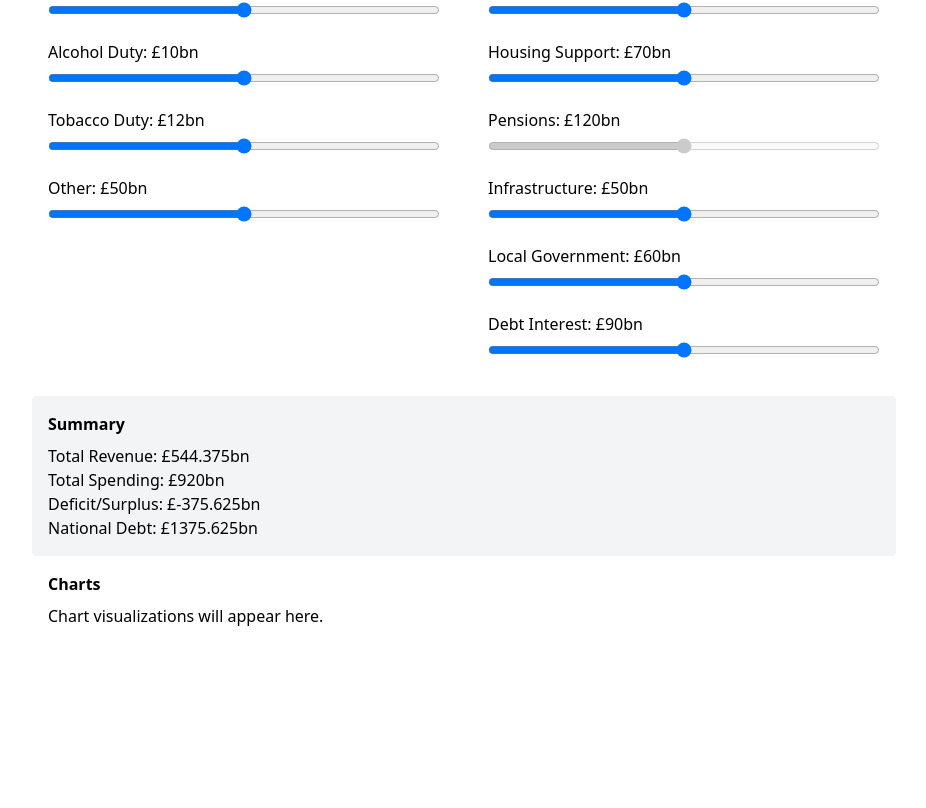
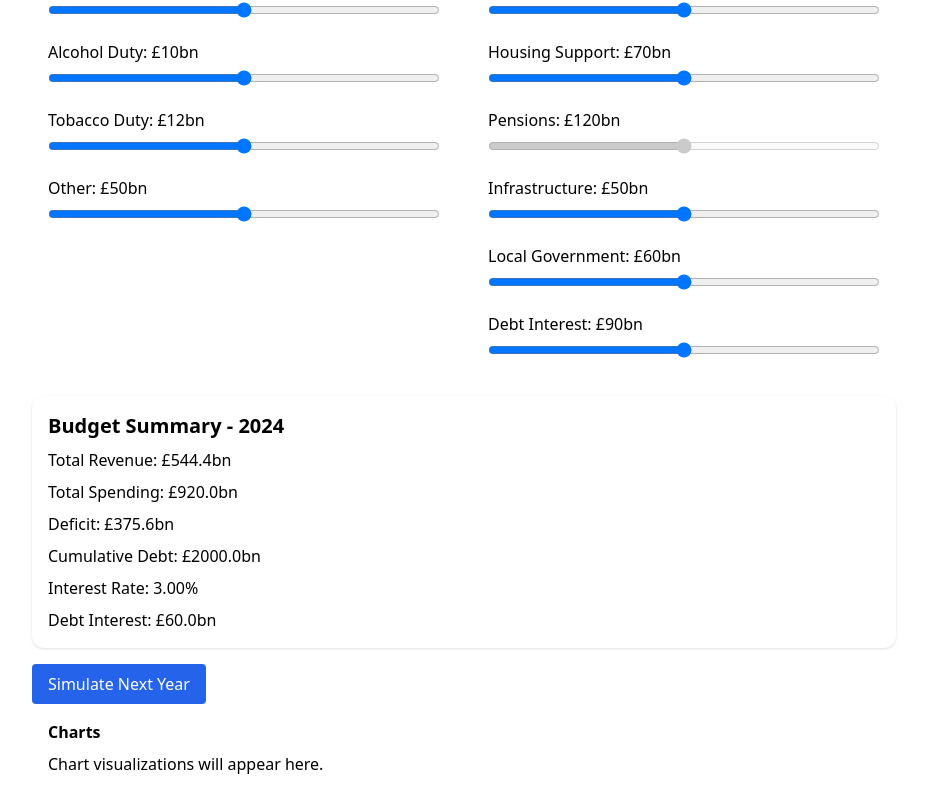
Before and after one commit to kevprice/fiscal-simulation-uk, a React (Vite) app: page / in a window 1280 px wide. Shown: the part 412-1220 px from the top of the page, without its empty margins (176-1102 px from the left). Before the commit the page ends 1072 px from the top, so only its background shows below. Built offline with nearby package versions, Linux system fonts and the light colour scheme.

Commit message:
Add future year simulation with debt compounding

```diff
--- a/src/App.jsx
+++ b/src/App.jsx
@@ -3,15 +3,19 @@ import SliderGroup from './components/SliderGroup';
 import OutputSummary from './components/OutputSummary';
 import ChartDisplay from './components/ChartDisplay';
 import { revenueBaseline, spendingBaseline } from './data/fiscalBaseline';
-import { calculateTotals } from './utils/calculations';
+import {
+  getTotalRevenue,
+  getTotalSpending,
+} from './utils/calculations';
 import { applyDependencies } from './utils/dependencyModel';
 
 function App() {
   const [revenue, setRevenue] = useState(revenueBaseline);
   const [spending, setSpending] = useState(spendingBaseline);
+  const [year, setYear] = useState(2024);
+  const [debt, setDebt] = useState(2000); // Starting national debt in £bn
 
   const adjustedState = applyDependencies({ revenue, spending });
-  const totals = calculateTotals(adjustedState.revenue, adjustedState.spending);
 
   const handleRevenueChange = (index, value) => {
     const keys = Object.keys(revenue);
@@ -57,7 +61,29 @@ function App() {
           onChange={handleSpendingChange}
         />
       </div>
-      <OutputSummary totals={totals} />
+      <OutputSummary
+        revenue={adjustedState.revenue}
+        spending={adjustedState.spending}
+        debt={debt}
+        year={year}
+      />
+      <button
+        onClick={() => {
+          const totalRevenue = getTotalRevenue(adjustedState.revenue);
+          const totalSpending = getTotalSpending(adjustedState.spending);
+          const deficit = totalRevenue - totalSpending;
+
+          setDebt((prevDebt) => {
+            const nextDebt = prevDebt + (deficit < 0 ? -deficit : 0);
+            return parseFloat(nextDebt.toFixed(1));
+          });
+
+          setYear((prevYear) => prevYear + 1);
+        }}
+        className="mt-4 px-4 py-2 bg-blue-600 text-white rounded hover:bg-blue-700"
+      >
+        Simulate Next Year
+      </button>
       <ChartDisplay />
     </div>
   );
--- a/src/components/OutputSummary.jsx
+++ b/src/components/OutputSummary.jsx
@@ -1,18 +1,34 @@
 import React from 'react';
+import {
+  getTotalRevenue,
+  getTotalSpending,
+  getDeficit,
+  getDebtInterest,
+} from '../utils/calculations';
+import { getDynamicInterestRate } from '../utils/economics';
 
-function OutputSummary({ totals }) {
-  const { revenue, spending, deficit, debt } = totals;
+const OutputSummary = ({ revenue, spending, debt, year }) => {
+  const totalRevenue = getTotalRevenue(revenue);
+  const totalSpending = getTotalSpending(spending);
+  const deficit = getDeficit(revenue, spending);
+  const rate = getDynamicInterestRate(debt);
+  const interest = getDebtInterest(debt, rate);
+
   return (
-    <div className="p-4 bg-gray-100 rounded">
-      <h2 className="font-bold mb-2">Summary</h2>
-      <ul>
-        <li>Total Revenue: £{revenue}bn</li>
-        <li>Total Spending: £{spending}bn</li>
-        <li>Deficit/Surplus: £{deficit}bn</li>
-        <li>National Debt: £{debt}bn</li>
-      </ul>
+    <div className="p-4 rounded-xl shadow bg-white space-y-2">
+      <h2 className="text-xl font-bold">Budget Summary - {year}</h2>
+      <p>Total Revenue: £{totalRevenue.toFixed(1)}bn</p>
+      <p>Total Spending: £{totalSpending.toFixed(1)}bn</p>
+      <p>
+        {deficit >= 0
+          ? `Surplus: £${deficit.toFixed(1)}bn`
+          : `Deficit: £${(-deficit).toFixed(1)}bn`}
+      </p>
+      <p>Cumulative Debt: £{debt.toFixed(1)}bn</p>
+      <p>Interest Rate: {(rate * 100).toFixed(2)}%</p>
+      <p>Debt Interest: £{interest.toFixed(1)}bn</p>
     </div>
   );
-}
+};
 
 export default OutputSummary;
```
